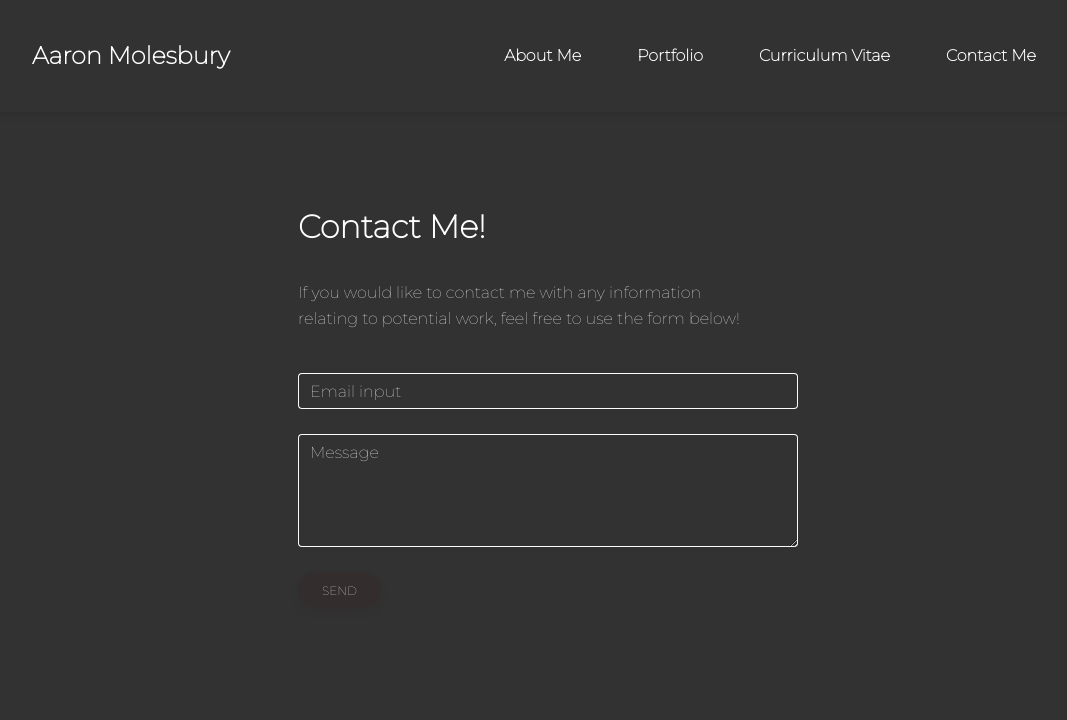
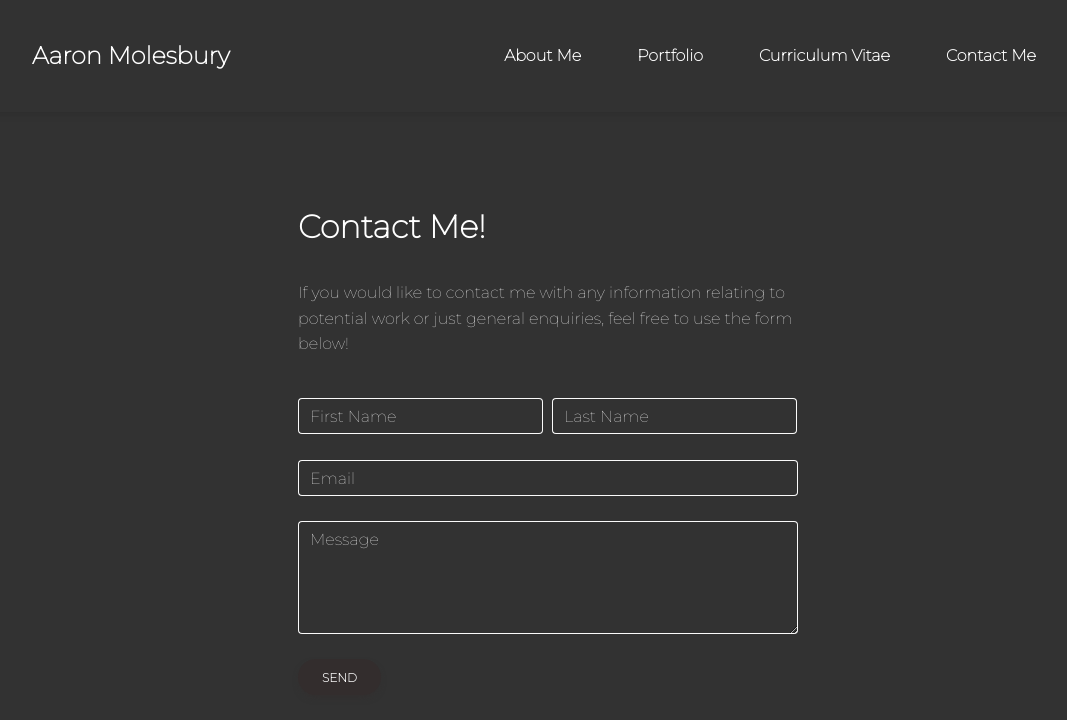
Before and after one commit to AaronMolesbury/personal-portfolio, a React (Create React App) app in the folder my-app/: page /contact in a window 1280 px wide. Shown: the top 720 px of the page, without its empty margins (92-1159 px from the left). Built offline with nearby package versions, Linux system fonts and the light colour scheme.

Commit message:
Minor Changes

```diff
--- a/my-app/src/components/navbar/Navbar.js
+++ b/my-app/src/components/navbar/Navbar.js
@@ -33,16 +33,16 @@ function Navbar() {
         </MDBNavbarToggler>
         <MDBCollapse show={showNavColorSecond} navbar id='navbarColor02'>
           <MDBNavbarNav right fullWidth={false} >
-            <MDBNavbarItem>
+            <MDBNavbarItem right>
               <MDBNavbarLink href='/about' className='menu-item-text'>About Me</MDBNavbarLink>
             </MDBNavbarItem>
-            <MDBNavbarItem>
+            <MDBNavbarItem right>
               <MDBNavbarLink href='/portfolio' className='menu-item-text'>Portfolio</MDBNavbarLink>
             </MDBNavbarItem>
-            <MDBNavbarItem>
+            <MDBNavbarItem right>
               <MDBNavbarLink href='/cv' className='menu-item-text'>Curriculum Vitae</MDBNavbarLink>
             </MDBNavbarItem>
-            <MDBNavbarItem>
+            <MDBNavbarItem right>
               <MDBNavbarLink href='/contact' className='menu-item-text'>Contact Me</MDBNavbarLink>
             </MDBNavbarItem>
           </MDBNavbarNav>
--- a/my-app/src/pages/Contact.css
+++ b/my-app/src/pages/Contact.css
@@ -1,13 +1,13 @@
-.h1 {
+.ch1 {
     font-size: 200%;
     font-weight: 900 !important;
     margin-top: 10%;
+    color: white;
 }
 
-.p1{
+.cp1{
     font-size: 100%;
-    color: rgb(255, 255, 255);
-
+    color: white;
 }
 
 .forms {
@@ -16,3 +16,15 @@
     margin: auto ;
     margin-top: 7.5%;
 }
+
+.send-button{
+    font-weight: 900;
+}
+
+.name-box{
+    width: 245px;
+}
+
+.first-name-box{
+    margin-right: 10px;
+}
--- a/my-app/src/pages/Contact.js
+++ b/my-app/src/pages/Contact.js
@@ -8,22 +8,32 @@ import {
 function Contact() {
   return (
     <div class="forms">
-      <h1 class="h1">
+      <h1 class="ch1">
         Contact Me!
       </h1>
       <br/>
-      <p class="p1">
-        If you would like to contact me with any information <br/>
-        relating to potential work, feel free to use the form below!
+      <p class="cp1">
+        If you would like to contact me with any information
+        relating to potential work or just general enquiries, feel
+        free to use the form below!
       </p>
       <br/>
       <div>
-        <MDBInput label='Email input' id='typeEmail' type='email' contrast/>
+        <div class="input-group">
+          <div class = "name-box first-name-box">
+            <MDBInput label='First Name' id='typeText' type='text' contrast/>
+          </div>
+          <div class = "name-box">
+            <MDBInput label='Last Name' id='typeText' type='text' contrast/>
+          </div>
+        </div>
+        <br/>
+        <MDBInput label='Email' id='typeEmail' type='email' contrast/>
         <br/>
         <MDBTextArea label='Message' id='textAreaExample' rows={4} contrast/>
       </div>
       <br/>
-      <button type="button" class="btn btn-dark btn-rounded" >
+      <button type="button" class="btn btn-dark btn-rounded send-button" >
         Send
       </button>
     </div>
--- a/my-app/src/pages/Home.css
+++ b/my-app/src/pages/Home.css
@@ -1,21 +1,23 @@
-.c1{
+.hc1{
     margin-top: 10%;
     margin-right:15%;
     width: auto;
     height: auto;
 }
 
-.p1{
-    color: rgb(151, 151, 151);
+.hp1{
+    color: rgb(100, 100, 100);
     font-size: 150%;
+    font-weight: 600;
 }
 
-.p2{
+.hp2{
     color: rgb(255, 255, 255);
     font-size: 120%;
+    font-weight: 400;
 }
 
-.h1{
+.hh1{
     font-weight: bolder !important;
     font-size: 500%;
     color: white;
@@ -24,3 +26,7 @@
 .navbar{
     justify-content: center !important;
 }
+
+.about-button{
+    font-weight: 900;
+}
--- a/my-app/src/pages/Home.js
+++ b/my-app/src/pages/Home.js
@@ -1,6 +1,6 @@
 import React from 'react';
 import { Link } from 'react-router-dom';
-import "../pages/Home.css";
+import "./Home.css";
 import {
   MDBBtn,
   MDBIcon,
@@ -11,15 +11,15 @@ import {
 function Home() {
     return (
         <div>
-          <div class="container-lg c1">
-            <p1 class="p1">
+          <div class="container-lg hc1">
+            <p1 class="hp1">
               Junior Software Developer
             </p1>
-            <h1 class = "h1">
+            <h1 class = "hh1">
               Aaron Molesbury
             </h1>
             <br/>
-            <p2 class="p2">
+            <p2 class="hp2">
               Hi, I'm Aaron! I have recently graduated from Heriot Watt University
               with a degree <br/> in Computer Science and I'm looking to begin my Software Developer journey.
               You can<br/> learn more about what I can offer below.
@@ -27,7 +27,7 @@ function Home() {
             <br/>
             <br/>
             <Link to="/about">
-              <button type="button" class="btn btn-dark btn-rounded" >
+              <button type="button" class="btn btn-dark btn-rounded about-button" >
                 About Me
               </button>
             </Link>
```
